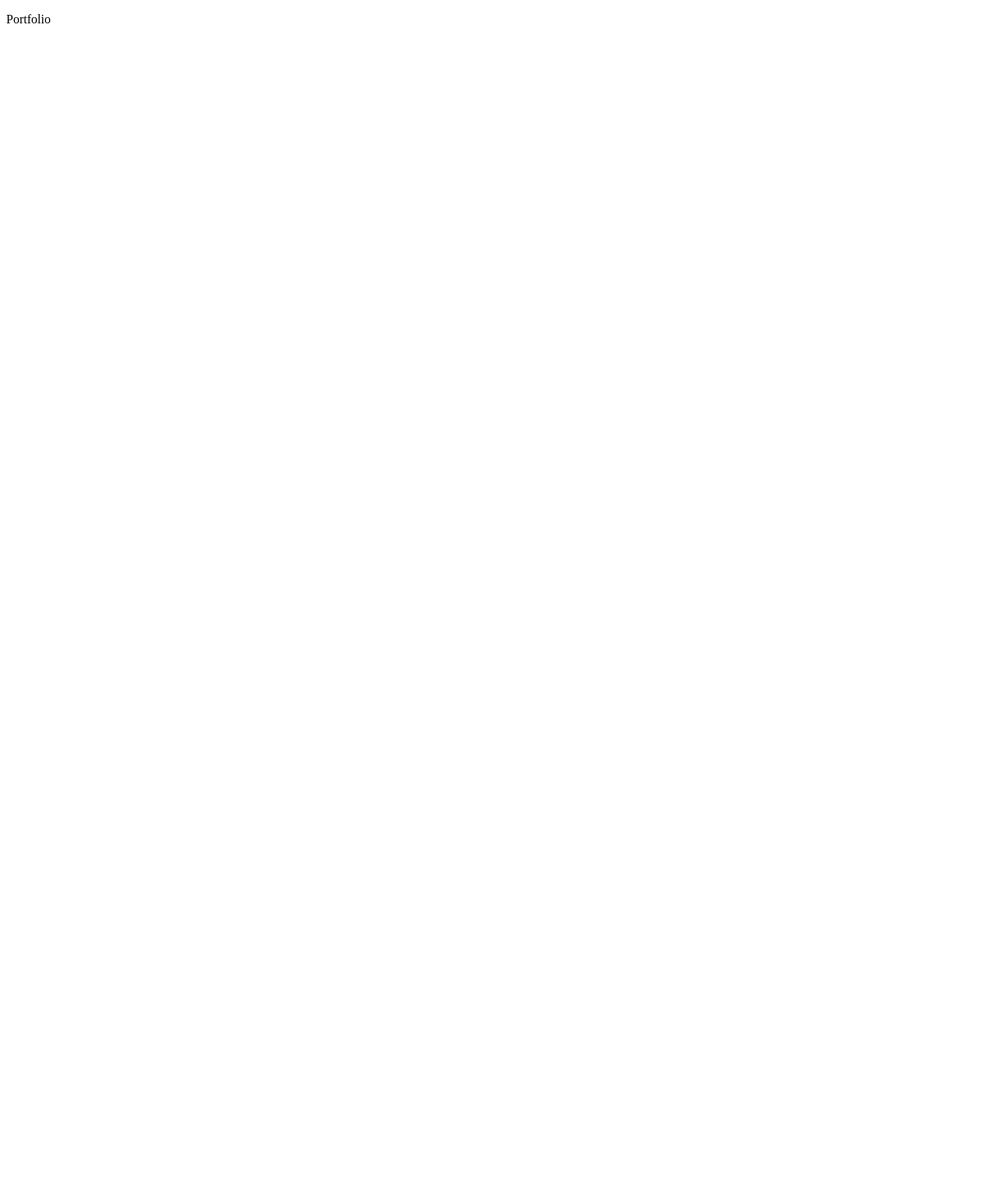
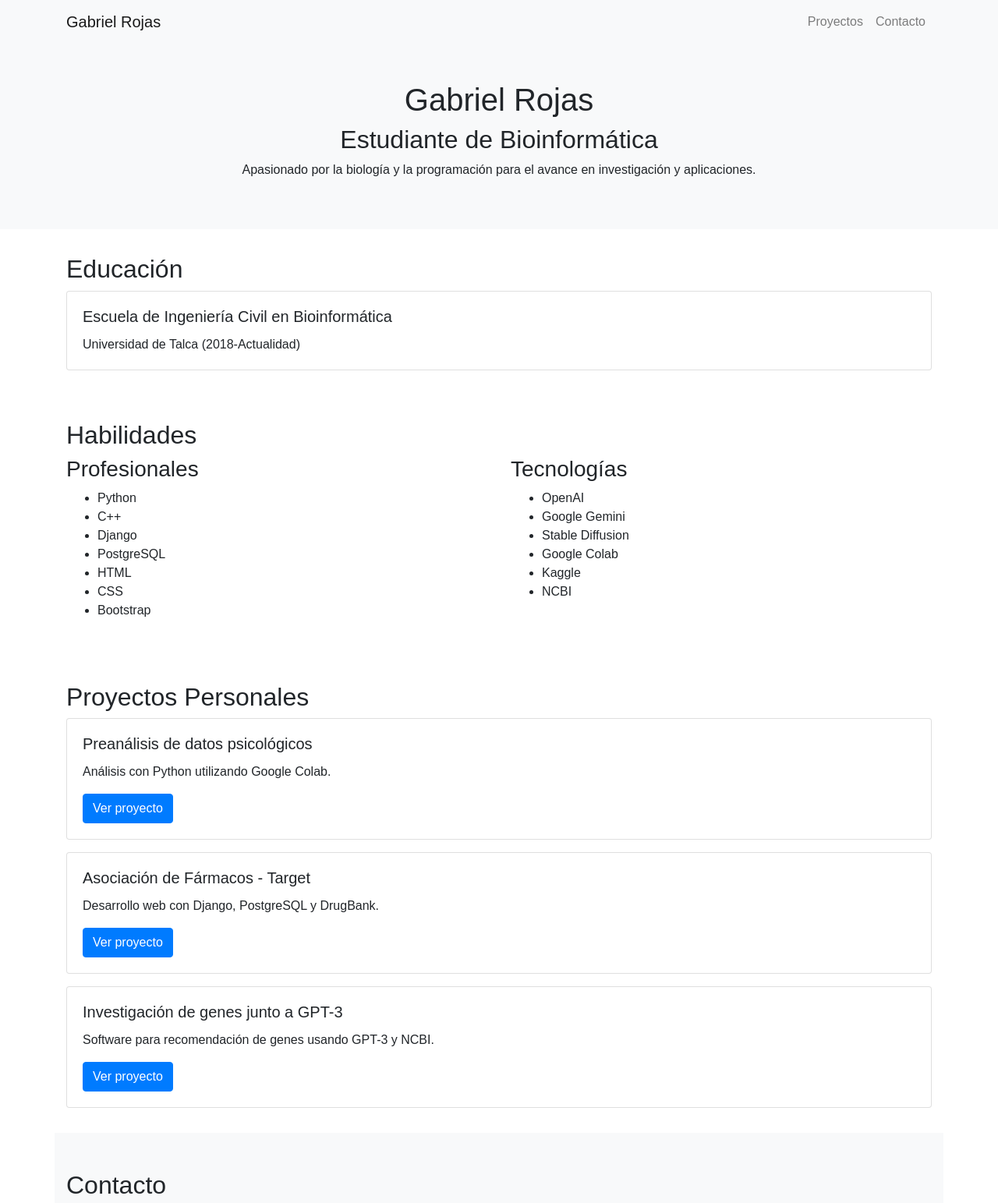
Before and after one commit to gaos180/portfolio, a plain HTML site: page index.html in a window 1280 px wide. Shown: the top 1543 px of the page at 78% size. Before the commit the page ends 800 px from the top, so only its background shows below. Drawn offline with nearby package versions, Linux system fonts and the light colour scheme.

Commit message:
fix index.html

```diff
--- a/index.html
+++ b/index.html
@@ -1,15 +1,122 @@
 <!DOCTYPE html>
-<html lang="en">
+<html lang="es">
 <head>
     <meta charset="UTF-8">
     <meta name="viewport" content="width=device-width, initial-scale=1.0">
-    <title>Portfolio</title>
+    <title>Portafolio - Gabriel Rojas</title>
+    <link rel="stylesheet" href="https://stackpath.bootstrapcdn.com/bootstrap/4.5.2/css/bootstrap.min.css">
+    <style>
+        /* Estilos personalizados */
+        body {
+            font-family: sans-serif;
+        }
+        section {
+            padding: 2rem 0;
+        }
+    </style>
 </head>
 <body>
-    <p>
-        Portfolio
 
-    </p>
+    <nav class="navbar navbar-expand-lg navbar-light bg-light">
+        <div class="container">
+            <a class="navbar-brand" href="#">Gabriel Rojas</a>
+            <button class="navbar-toggler" type="button" data-toggle="collapse" data-target="#navbarNav" aria-controls="navbarNav" aria-expanded="false" aria-label="Toggle navigation">
+                <span class="navbar-toggler-icon"></span>
+            </button>
+            <div class="collapse navbar-collapse" id="navbarNav">
+                <ul class="navbar-nav ml-auto">
+                    <li class="nav-item">
+                        <a class="nav-link" href="#proyectos">Proyectos</a>
+                    </li>
+                    <li class="nav-item">
+                        <a class="nav-link" href="#contacto">Contacto</a>
+                    </li>
+                </ul>
+            </div>
+        </div>
+    </nav>
 
+    <section id="inicio" class="bg-light text-center py-5">
+        <div class="container">
+            <h1>Gabriel Rojas</h1>
+            <h2>Estudiante de Bioinformática</h2>
+            <p>Apasionado por la biología y la programación para el avance en investigación y aplicaciones.</p>
+        </div>
+    </section>
+
+    <section id="educacion" class="container">
+        <h2>Educación</h2>
+        <div class="card">
+            <div class="card-body">
+                <h5 class="card-title">Escuela de Ingeniería Civil en Bioinformática</h5>
+                <p class="card-text">Universidad de Talca (2018-Actualidad)</p>
+            </div>
+        </div>
+    </section>
+
+    <section id="habilidades" class="container">
+        <h2>Habilidades</h2>
+        <div class="row">
+            <div class="col-md-6">
+                <h3>Profesionales</h3>
+                <ul>
+                    <li>Python</li>
+                    <li>C++</li>
+                    <li>Django</li>
+                    <li>PostgreSQL</li>
+                    <li>HTML</li>
+                    <li>CSS</li>
+                    <li>Bootstrap</li>
+                </ul>
+            </div>
+            <div class="col-md-6">
+                <h3>Tecnologías</h3>
+                <ul>
+                    <li>OpenAI</li>
+                    <li>Google Gemini</li>
+                    <li>Stable Diffusion</li>
+                    <li>Google Colab</li>
+                    <li>Kaggle</li>
+                    <li>NCBI</li>
+                </ul>
+            </div>
+        </div>
+    </section>
+
+    <section id="proyectos" class="container">
+        <h2>Proyectos Personales</h2>
+
+        <div class="card mb-3">
+            <div class="card-body">
+                <h5 class="card-title">Preanálisis de datos psicológicos</h5>
+                <p class="card-text">Análisis con Python utilizando Google Colab.</p>
+                <a href="#" class="btn btn-primary">Ver proyecto</a> </div>
+        </div>
+
+        <div class="card mb-3">
+            <div class="card-body">
+                <h5 class="card-title">Asociación de Fármacos - Target</h5>
+                <p class="card-text">Desarrollo web con Django, PostgreSQL y DrugBank.</p>
+                <a href="#" class="btn btn-primary">Ver proyecto</a> </div>
+        </div>
+
+        <div class="card">
+            <div class="card-body">
+                <h5 class="card-title">Investigación de genes junto a GPT-3</h5>
+                <p class="card-text">Software para recomendación de genes usando GPT-3 y NCBI.</p>
+                <a href="#" class="btn btn-primary">Ver proyecto</a> </div>
+        </div>
+
+    </section>
+
+    <section id="contacto" class="container bg-light py-5">
+        <h2>Contacto</h2>
+        <p>Correo: grojas18@alumnos.utalca.cl</p>
+        <p>Teléfono: +569 4179 6259</p>
+    </section>
+
+    <script src="https://code.jquery.com/jquery-3.5.1.slim.min.js"></script>
+    <script src="https://cdn.jsdelivr.net/npm/@popperjs/core@2.9.3/dist/umd/popper.min.js"></script>
+    <script src="https://stackpath.bootstrapcdn.com/bootstrap/4.5.2/js/bootstrap.min.js"></script>
 </body>
 </html>
```
